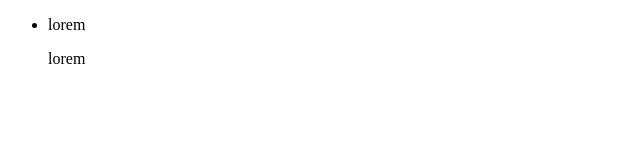
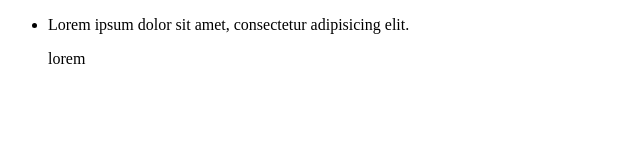
Before and after one commit to MiKolka7/hello-world, a plain HTML site: page index.html in a window 1280 px wide. Shown: the whole page, without its empty margins (0-640 px from the left). Drawn offline with Linux system fonts and the light colour scheme.

Commit message:
test merge

```diff
--- a/index.html
+++ b/index.html
@@ -8,7 +8,7 @@
 
 	<ul>
 		<li>
-			<p>lorem</p>
+			<p>Lorem ipsum dolor sit amet, consectetur adipisicing elit.</p>
 			<p>lorem</p>
 		</li>
 	</ul>
```
